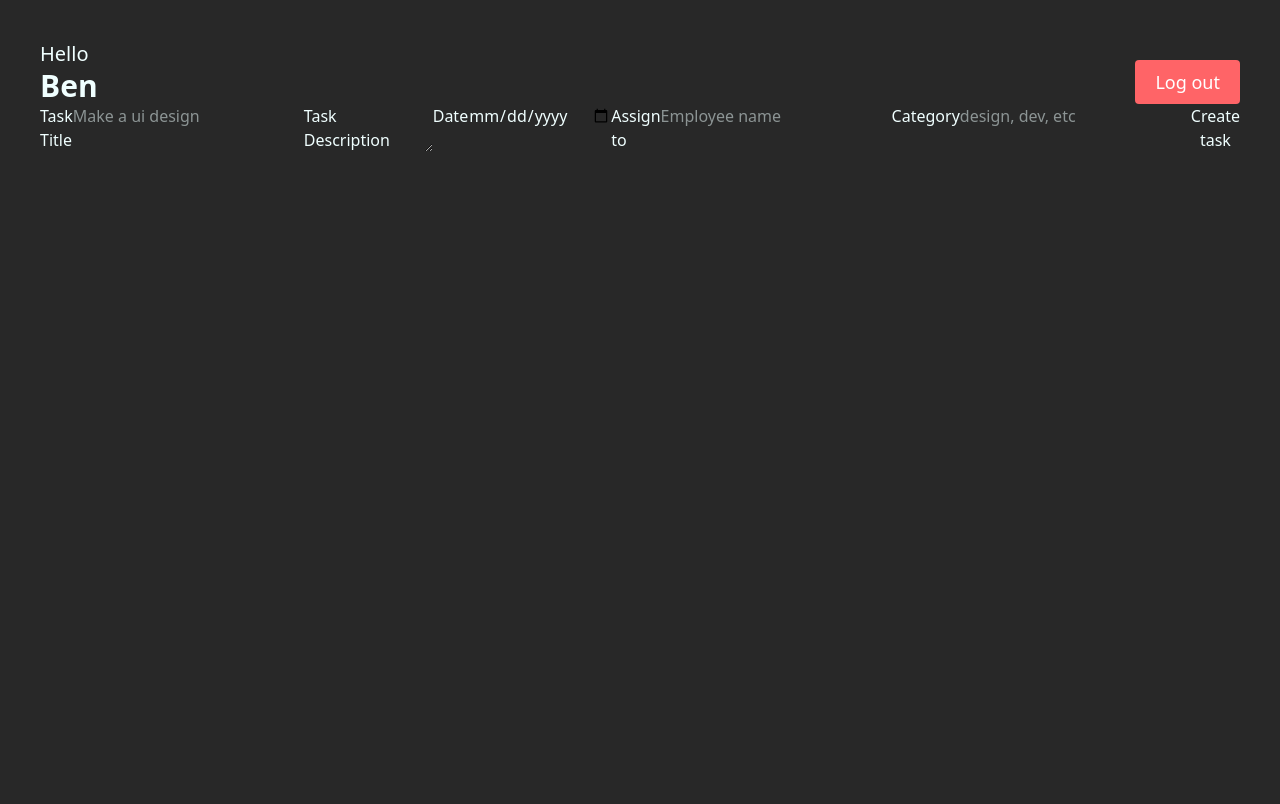
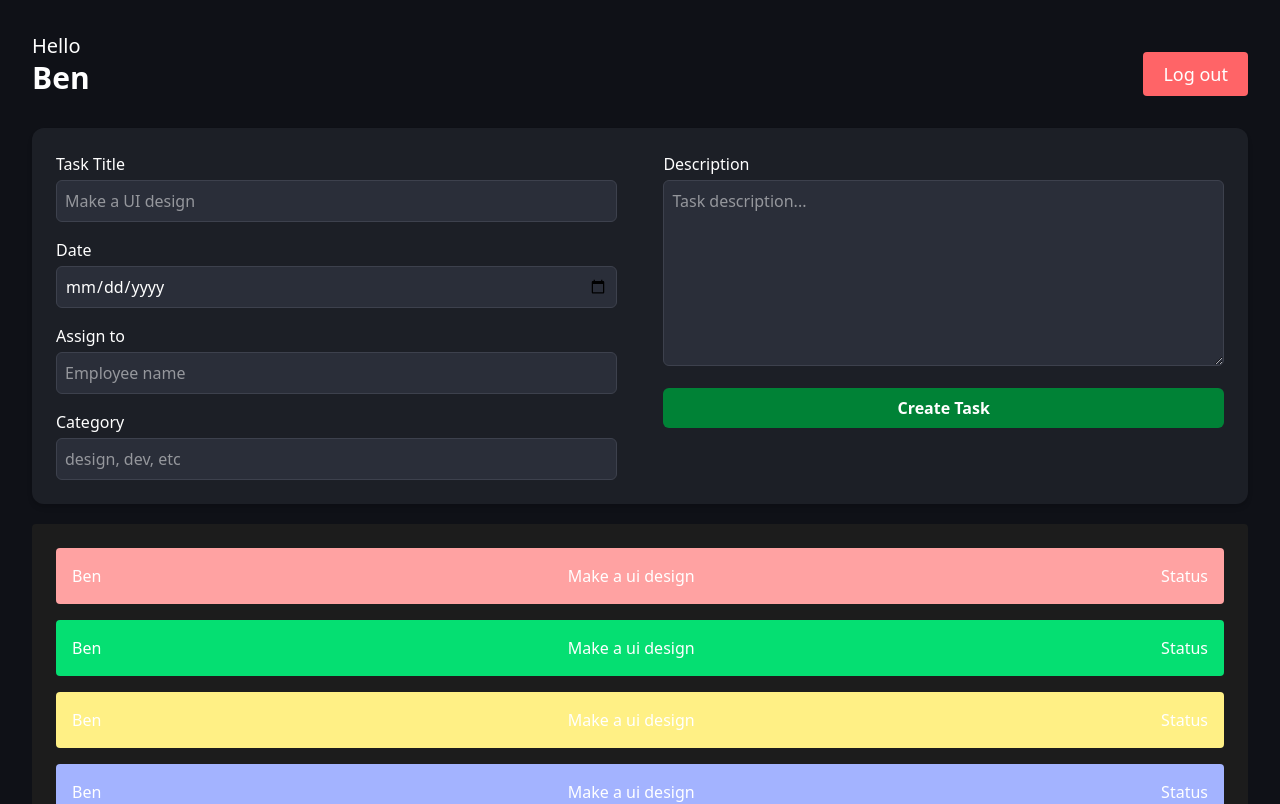
Before and after one commit to Benfranklinms/Worklytic, a React (Vite) app: page / in a window 1280 px wide. Shown: the top 804 px of the page. Built offline with nearby package versions, Linux system fonts and the light colour scheme.

Commit message:
add CreateTask and AllTask components; refactor Admin component layout

```diff
--- a/src/components/Dashboard/Admin.jsx
+++ b/src/components/Dashboard/Admin.jsx
@@ -1,27 +1,16 @@
-import React from 'react'
-import Header from '../Other/Header'
+import React from "react";
+import Header from "../Other/Header";
+import CreateTask from "../Other/CreateTask";
+import AllTask from "../Other/AllTask";
 
 const Admin = () => {
   return (
-    <div className='h-screen w-full p-10'>
-      <Header/>
-      <div>
-        <form className='flex items-start justify-between '>
-          <h3>Task Title</h3>
-          <input type="text" placeholder='Make a ui design'/>
-          <h3>Task Description</h3>
-          <textarea></textarea>
-          <h3>Date</h3>
-          <input type="date"/>
-          <h3>Assign to</h3>
-          <input type="text" placeholder='Employee name'/>
-          <h3>Category</h3>
-          <input type="text" placeholder='design, dev, etc'/>
-          <button>Create task</button>
-        </form>
-      </div>
+    <div className="min-h-screen w-full p-8 bg-[#0f1117] text-white">
+      <Header />
+      <CreateTask/>
+      <AllTask/>
     </div>
-  )
-}
+  );
+};
 
-export default Admin
+export default Admin;
--- /dev/null
+++ b/src/components/Other/AllTask.jsx
@@ -0,0 +1,40 @@
+import React from 'react'
+
+const AllTask = () => {
+  return (
+    <div className='bg-[#1c1c1c] p-6 mt-5 rounded flex flex-col gap-4'>
+        <div className='bg-red-300 py-4 px-4 flex justify-between rounded'>
+            <h2>Ben</h2>
+            <h3>Make a ui design</h3>
+            <h5>Status</h5>
+        </div>
+        <div className='bg-green-400 py-4 px-4 flex justify-between rounded'>
+            <h2>Ben</h2>
+            <h3>Make a ui design</h3>
+            <h5>Status</h5>
+        </div>
+        <div className='bg-yellow-200 py-4 px-4 flex justify-between rounded'>
+            <h2>Ben</h2>
+            <h3>Make a ui design</h3>
+            <h5>Status</h5>
+        </div>
+        <div className='bg-indigo-300 py-4 px-4 flex justify-between rounded'>
+            <h2>Ben</h2>
+            <h3>Make a ui design</h3>
+            <h5>Status</h5>
+        </div>
+        <div className='bg-fuchsia-300 py-4 px-4 flex justify-between rounded'>
+            <h2>Ben</h2>
+            <h3>Make a ui design</h3>
+            <h5>Status</h5>
+        </div>
+        <div className='bg-lime-300 py-4 px-4 flex justify-between rounded'>
+            <h2>Ben</h2>
+            <h3>Make a ui design</h3>
+            <h5>Status</h5>
+        </div>
+    </div>
+  )
+}
+
+export default AllTask
--- /dev/null
+++ b/src/components/Other/CreateTask.jsx
@@ -0,0 +1,62 @@
+import React from 'react'
+
+const CreateTask = () => {
+  return (
+     <div className="mt-8 bg-[#1c1f26] p-6 rounded-xl shadow-md">
+        <form className="flex flex-wrap gap-6 justify-between">
+          <div className="w-full md:w-[48%] space-y-4">
+            <div>
+              <label className="block mb-1 font-medium">Task Title</label>
+              <input
+                type="text"
+                placeholder="Make a UI design"
+                className="w-full p-2 rounded-md bg-[#2a2e39] border border-[#3d414d] text-white focus:outline-none focus:ring-2 focus:ring-green-500"
+              />
+            </div>
+            <div>
+              <label className="block mb-1 font-medium">Date</label>
+              <input
+                type="date"
+                className="w-full p-2 rounded-md bg-[#2a2e39] border border-[#3d414d] text-white focus:outline-none focus:ring-2 focus:ring-green-500"
+              />
+            </div>
+            <div>
+              <label className="block mb-1 font-medium">Assign to</label>
+              <input
+                type="text"
+                placeholder="Employee name"
+                className="w-full p-2 rounded-md bg-[#2a2e39] border border-[#3d414d] text-white focus:outline-none focus:ring-2 focus:ring-green-500"
+              />
+            </div>
+            <div>
+              <label className="block mb-1 font-medium">Category</label>
+              <input
+                type="text"
+                placeholder="design, dev, etc"
+                className="w-full p-2 rounded-md bg-[#2a2e39] border border-[#3d414d] text-white focus:outline-none focus:ring-2 focus:ring-green-500"
+              />
+            </div>
+          </div>
+
+          <div className="w-full md:w-[48%] space-y-4">
+            <div>
+              <label className="block mb-1 font-medium">Description</label>
+              <textarea
+                rows="7"
+                placeholder="Task description..."
+                className="w-full p-2 rounded-md bg-[#2a2e39] border border-[#3d414d] text-white focus:outline-none focus:ring-2 focus:ring-green-500"
+              ></textarea>
+            </div>
+            <button
+              type="submit"
+              className="w-full py-2 rounded-md bg-green-700 hover:bg-green-600 font-semibold text-white transition"
+            >
+              Create Task
+            </button>
+          </div>
+        </form>
+      </div>
+  )
+}
+
+export default CreateTask
```
